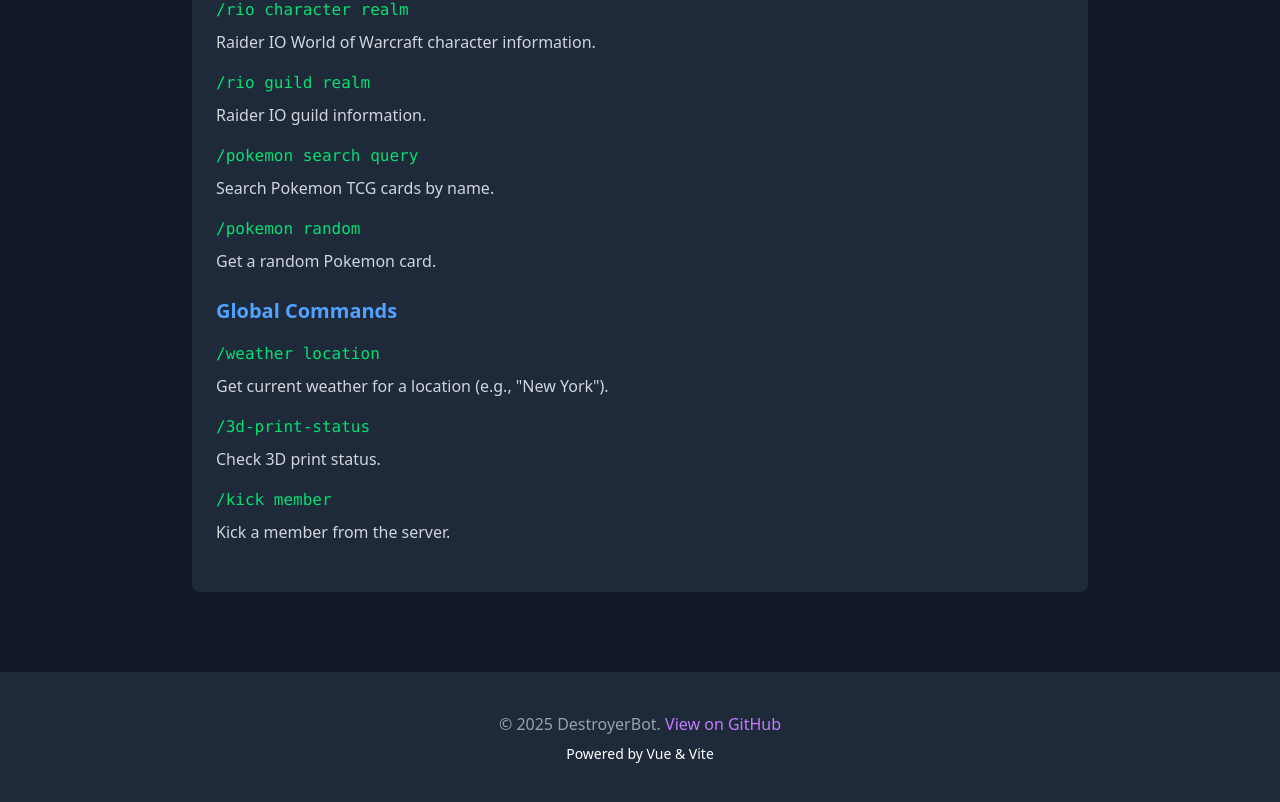
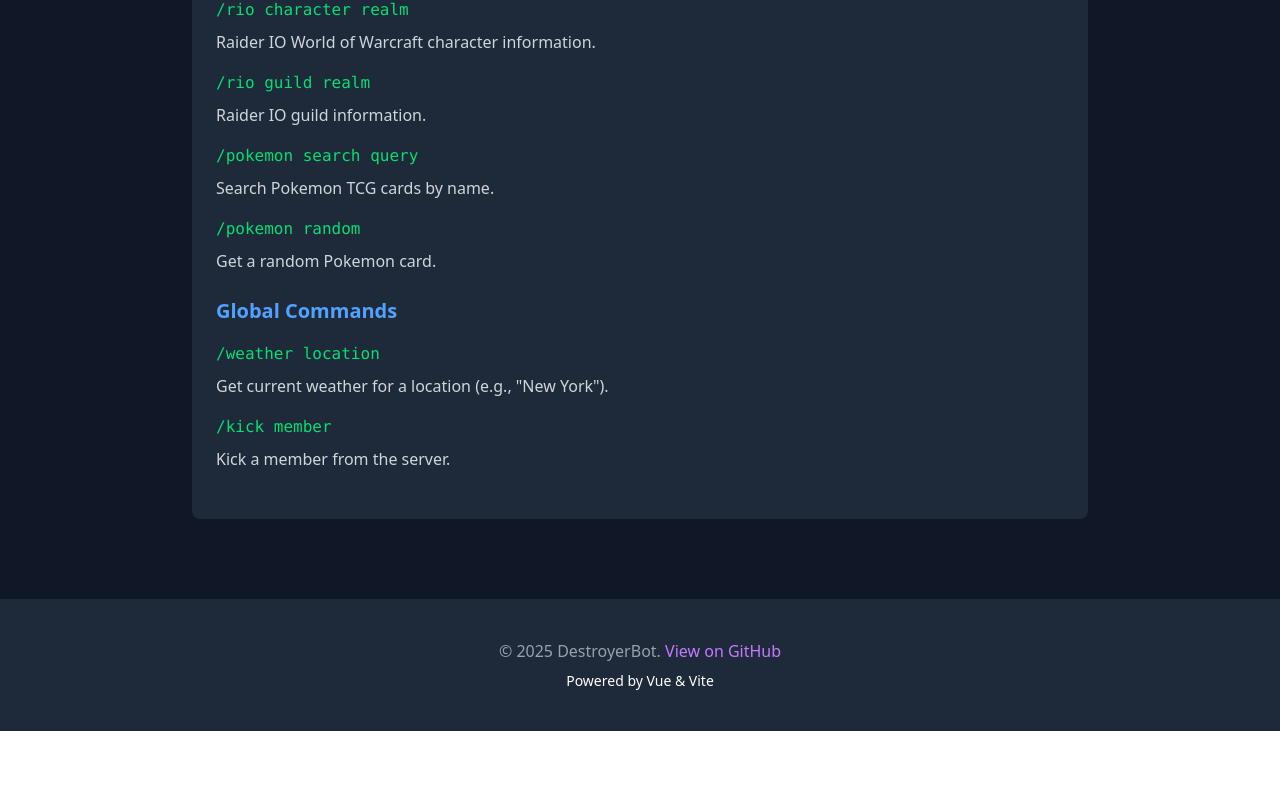
Before and after one commit to destroyerdust/DestroyerBot-web, a Vue app: page / in a window 1280 px wide. Shown: the part 2063-2865 px from the top of the page. After the commit the page ends 2794 px from the top, so only its background shows below. Built offline with nearby package versions, Linux system fonts and the light colour scheme.

Commit message:
Remove /3d-print-status command example

```diff
--- a/src/components/CommandShowcase.vue
+++ b/src/components/CommandShowcase.vue
@@ -44,10 +44,6 @@
             <p class="text-gray-300 mt-2">Get current weather for a location (e.g., "New York").</p>
           </div>
           <div class="mb-4">
-            <code class="text-green-400">/3d-print-status</code>
-            <p class="text-gray-300 mt-2">Check 3D print status.</p>
-          </div>
-          <div class="mb-4">
             <code class="text-green-400">/kick member</code>
             <p class="text-gray-300 mt-2">Kick a member from the server.</p>
           </div>
```
